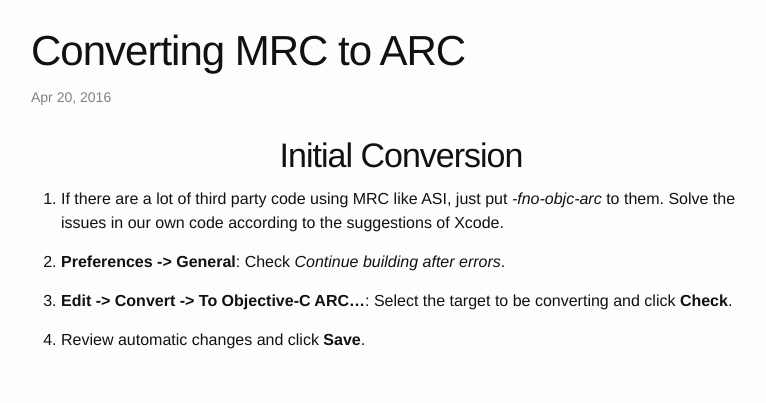
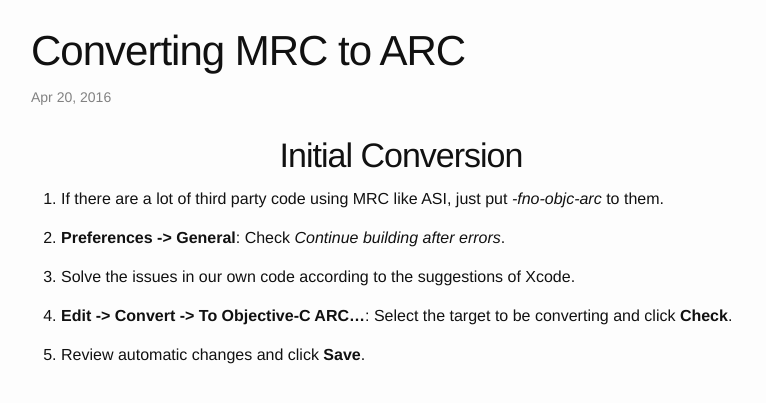
Before and after one commit to GeekRRK/GeekRRK.github.io, a Jekyll site: the page built from _posts/2016-04-20-Converting MRC to ARC.md, in a window 1280 px wide. Shown: the top 403 px of the page, without its empty margins (239-1005 px from the left). Built offline with Jekyll 4.4.1, drawn with Linux system fonts in a browser that asks for light colours; part of the change alters nothing that is shown.

```diff
--- a/_posts/2016-04-20-Converting MRC to ARC.md
+++ b/_posts/2016-04-20-Converting MRC to ARC.md
@@ -5,10 +5,12 @@ title: Converting MRC to ARC
 
 <h1 class="post-center-title">Initial Conversion</h1>
 
-0. If there are a lot of third party code using MRC like ASI, just put *-fno-objc-arc* to them. Solve the issues in our own code according to the suggestions of Xcode.
+0. If there are a lot of third party code using MRC like ASI, just put *-fno-objc-arc* to them.
 
 1. **Preferences -> General**: Check *Continue building after errors*.
 
-2. **Edit -> Convert -> To Objective-C ARC...**: Select the target to be converting and click **Check**.
+2. Solve the issues in our own code according to the suggestions of Xcode.
 
-3. Review automatic changes and click **Save**.
+3. **Edit -> Convert -> To Objective-C ARC...**: Select the target to be converting and click **Check**.
+
+4. Review automatic changes and click **Save**.
```
